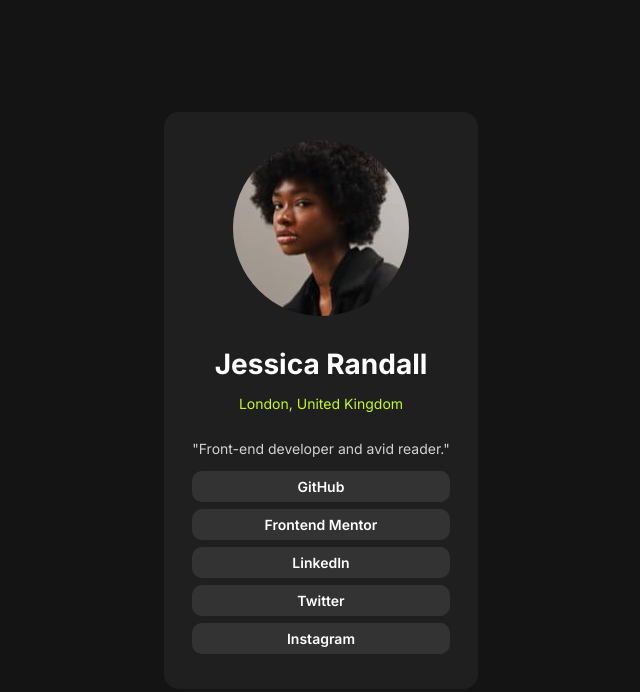
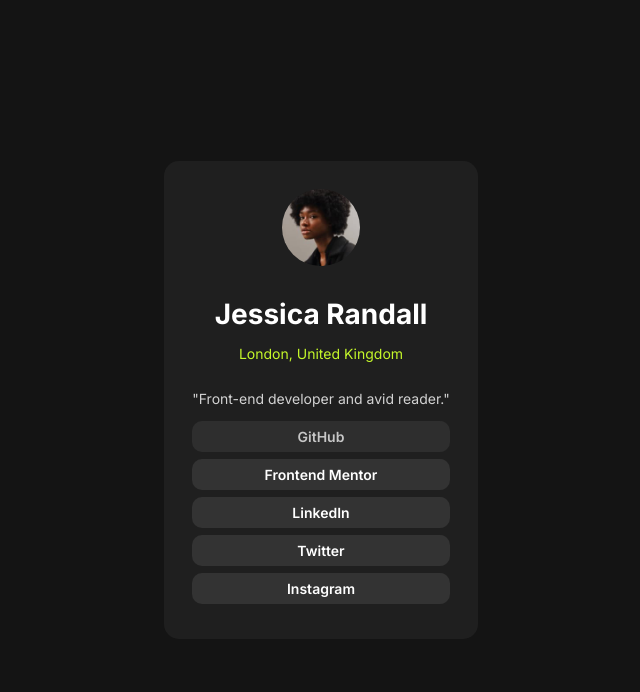
Before and after one commit to cfofana/social-links-profile, a plain HTML site: page index.html in a window 1280 px wide. In both pictures the pointer is over the link "GitHub". Shown: the whole page, without its empty margins (319-959 px from the left). Drawn offline with Linux system fonts and the light colour scheme.

Commit message:
Reduce img size, add opacity to links on focus

```diff
--- a/style.css
+++ b/style.css
@@ -22,6 +22,8 @@
 body {
     min-height: 100vh;
     margin: 0;
+    padding-top: 7em;
+    padding-bottom: 7em;
     background-color: var(--clr-gray-700);
     display: flex;
     align-items: center;
@@ -55,6 +57,7 @@ img  {
 }
 /* Custom styling */
 .profile-img {
+    width: 30%;
     border-radius: 100px;
     margin-bottom: 2em;
 }
@@ -83,3 +86,8 @@ img  {
     margin-bottom: 0.5em;
     border-radius: 10px;
 }
+
+.profile-link:hover,
+.profile-link:focus {
+    opacity: 0.75;
+}
```
